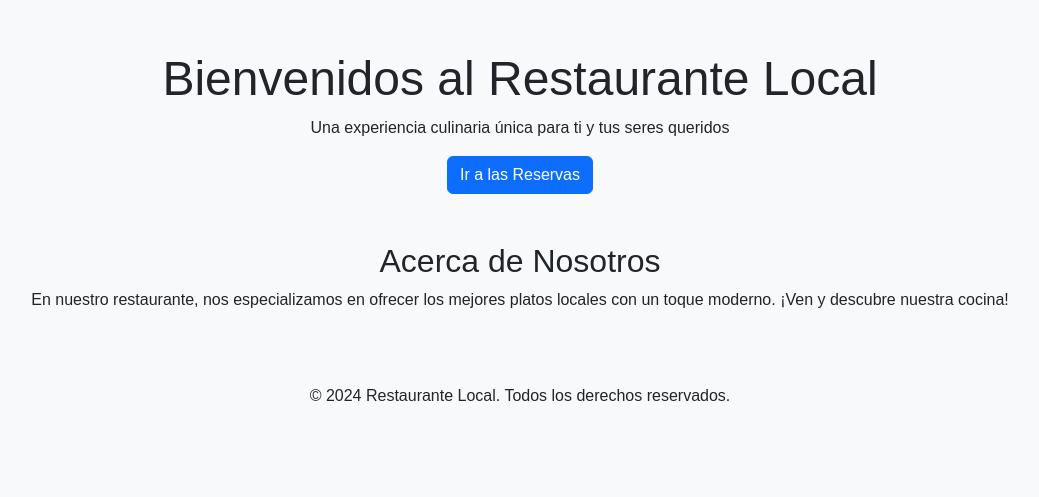
After one commit to Willian10-10/EVA4_FINAL, a Django app: page /reservas/landing/ in a window 1280 px wide. The commit adds this page. Shown: the top 497 px of the page, without its empty margins (120-1159 px from the left). Run offline with Django 5.2, Linux system fonts and the light colour scheme.

Commit message:
navegacion entre paginas lista

```diff
--- a/reservasAPP/templates/index.html
+++ b/reservasAPP/templates/index.html
@@ -50,6 +50,7 @@
         <a href="{% url 'index' %}">Inicio</a>
         <a href="{% url 'listar_reservas' %}">Ver Reservas</a>
         <a href="{% url 'crear_reserva' %}">Agregar Reserva</a>
+        <a href="{% url 'landing_page' %}" class="btn btn-primary">Ir a la Página Principal</a>
 
 
     </nav>
--- /dev/null
+++ b/reservasAPP/templates/landing_page.html
@@ -0,0 +1,39 @@
+<!DOCTYPE html>
+<html lang="es">
+<head>
+    <meta charset="UTF-8">
+    <meta name="viewport" content="width=device-width, initial-scale=1.0">
+    <title>Restaurante Local</title>
+    <link href="https://cdn.jsdelivr.net/npm/bootstrap@5.3.0-alpha1/dist/css/bootstrap.min.css" rel="stylesheet">
+    <style>
+        body {
+            font-family: Arial, sans-serif;
+        }
+        .hero-section {
+            background-color: #f8f9fa;
+            padding: 50px 0;
+        }
+        .hero-section h1 {
+            font-size: 3rem;
+        }
+    </style>
+</head>
+<body>
+    <header class="hero-section text-center">
+        <h1>Bienvenidos al Restaurante Local</h1>
+        <p>Una experiencia culinaria única para ti y tus seres queridos</p>
+        <a href="{% url 'reservas' %}" class="btn btn-primary">Ir a las Reservas</a>
+
+
+    <div class="container text-center mt-5">
+        <h2>Acerca de Nosotros</h2>
+        <p>En nuestro restaurante, nos especializamos en ofrecer los mejores platos locales con un toque moderno. ¡Ven y descubre nuestra cocina!</p>
+    </div>
+
+    <footer class="text-center py-4 mt-5">
+        <p>&copy; 2024 Restaurante Local. Todos los derechos reservados.</p>
+    </footer>
+
+    <script src="https://cdn.jsdelivr.net/npm/bootstrap@5.3.0-alpha1/dist/js/bootstrap.bundle.min.js"></script>
+</body>
+</html>
--- a/reservasAPP/templates/listar_reservas.html
+++ b/reservasAPP/templates/listar_reservas.html
@@ -85,6 +85,11 @@
         </table>
     </div>
 
+    <div style="text-align: center;">
+        <a href="{% url 'index' %}" class="btn btn-primary">Inicio</a>
+    </div>
+
+
     <footer>
         <p>© 2024 Sistema de Reservas - Desarrollado por Tú</p>
     </footer>
--- a/reservasAPP/urls.py
+++ b/reservasAPP/urls.py
@@ -2,15 +2,19 @@ from django.urls import path
 from . import views, api_views
 
 urlpatterns = [
-    # Rutas para la interfaz web
-    path('', views.index, name='index'),  # Página principal
-    path('crear/', views.crear_reserva, name='reserva_create'),  # Ruta para crear una reserva
-    path('editar/<int:reserva_id>/', views.editar_reserva, name='editar_reserva'),  # Ruta para editar una reserva
-    path('reservas/', views.listar_reservas, name='listar_reservas'),  # Listar reservas
-    path('reservas/nueva/', views.crear_reserva, name='crear_reserva'),  # Ruta para crear una reserva
+    # Página principal
+    path('', views.index, name='index'),  # Redirige a landing_page
+    path('landing/', views.landing_page, name='landing_page'),  # Página de inicio
+
+    # Otras rutas
+    path('crear/', views.crear_reserva, name='reserva_create'),
+    path('editar/<int:reserva_id>/', views.editar_reserva, name='editar_reserva'),
+    path('reservas/', views.listar_reservas, name='listar_reservas'),
+    path('reservas/nueva/', views.crear_reserva, name='crear_reserva'),
     path('eliminar_reserva/<int:reserva_id>/', views.eliminar_reserva, name='eliminar_reserva'),
 
-    # Rutas de la API (para la administración de reservas)
-    path('api/reservas/', api_views.ReservaList.as_view(), name='api_reservas_list'),  # Listar todas las reservas o crear
-    path('api/reservas/<int:id>/', api_views.ReservaDetail.as_view(), name='api_reserva_detail'),  # Detalle, editar o eliminar una reserva
+    # Rutas de la API
+    path('api/reservas/', api_views.ReservaList.as_view(), name='api_reservas_list'),
+    path('api/reservas/<int:id>/', api_views.ReservaDetail.as_view(), name='api_reserva_detail'),
+    path('reservas/', views.listar_reservas, name='reservas'),
 ]
--- a/reservasAPP/views.py
+++ b/reservasAPP/views.py
@@ -9,6 +9,8 @@ from .serializers import ReservaSerializer
 
 def index(request):
     return render(request, 'index.html')
+def landing_page(request):
+    return render(request, 'landing_page.html')
 
 def listar_reservas(request):
     reservas = Reserva.objects.all()
```
Also changed, not shown: reservasAPP/templates/crear_reserva.html (+8 -2 lines).
